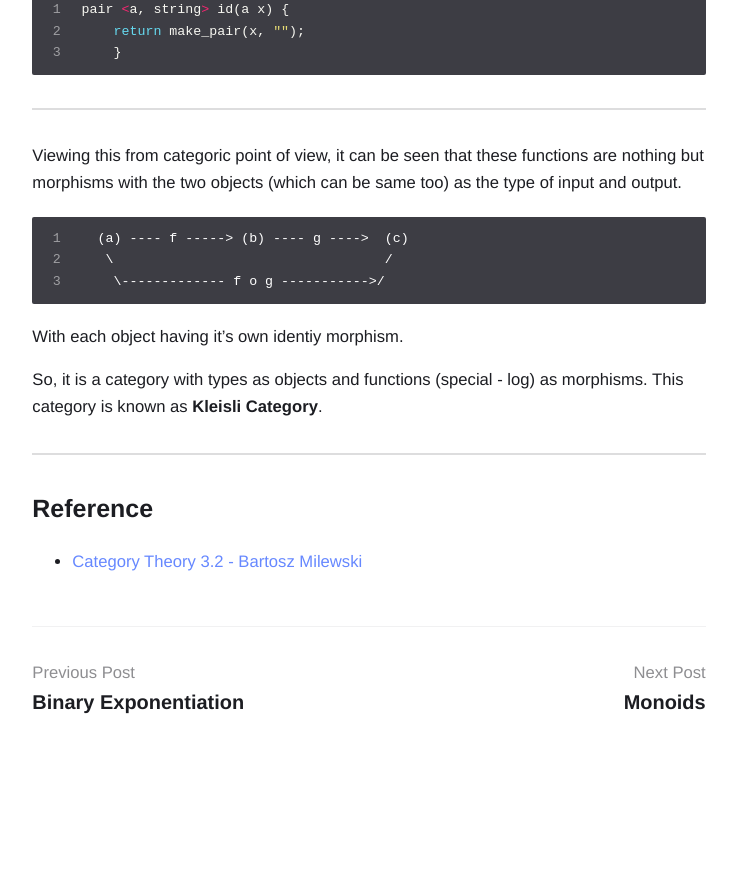
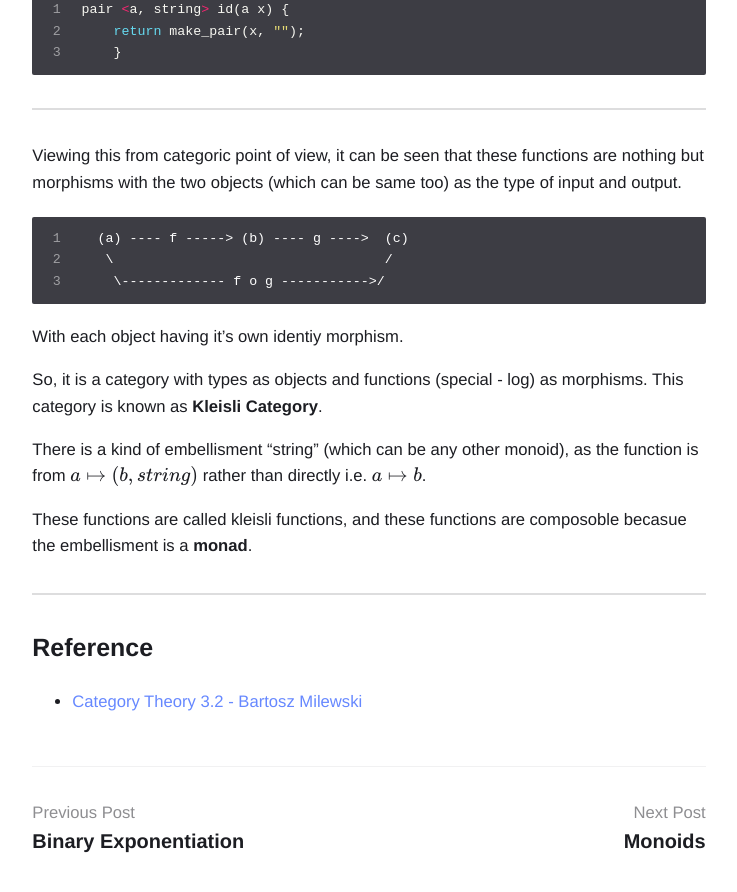
Before and after one commit to rish-singhal/blogs, a Jekyll site: the page built from _posts/2021-04-19-kleisli-cat.md, in a window 1280 px wide and 900 px high, scrolled down 1104 px. Shown: the top 892 px of the window, without its empty margins (271-1008 px from the left). Built offline with Jekyll 4.4.1, drawn with Linux system fonts in a browser that asks for light colours; formulas are drawn with MathJax 3; before the commit the page ends 1864 px from its top, so only the background shows below that.

Commit message:
updated post

```diff
--- a/_posts/2021-04-19-kleisli-cat.md
+++ b/_posts/2021-04-19-kleisli-cat.md
@@ -61,6 +61,13 @@ With each object having it's own identiy morphism.
 So, it is a category with types as objects and functions (special - log) as
 morphisms. This category is known as **Kleisli Category**.
 
+There is a kind of embellisment "string" (which can be any other monoid), as the
+function is from $$a \mapsto (b, string)$$ rather than directly i.e. $$a \mapsto
+b$$.
+
+These functions are called kleisli functions, and these functions are composoble
+becasue the embellisment is a **monad**.
+
 ---
 
 ## Reference
```
